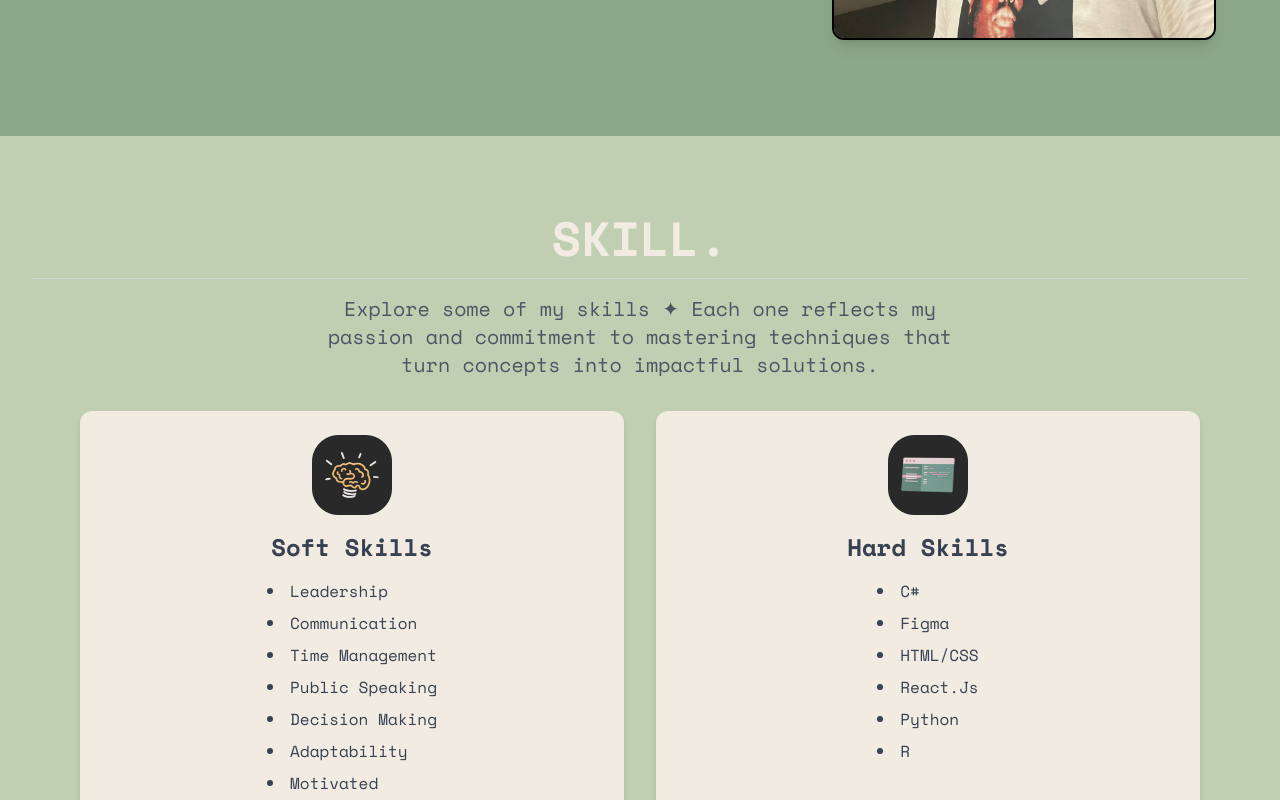
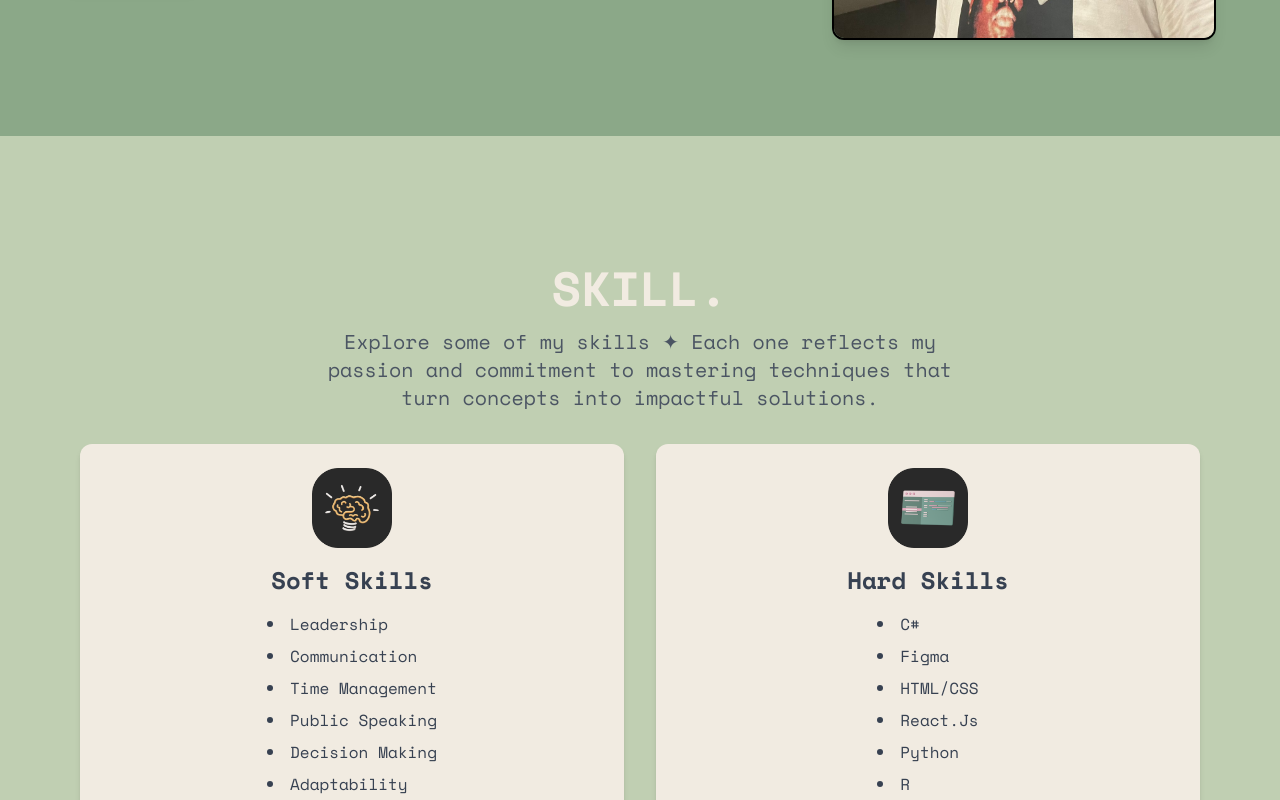
Before and after one commit to DarrenAnthonyBeltham/portfolio, a React (Create React App) app: page / in a window 1280 px wide. Shown: the part 520-1320 px from the top of the page. Built offline with nearby package versions, Linux system fonts and the light colour scheme.

Commit message:
Update Skill.jsx

```diff
--- a/src/components/Skill.jsx
+++ b/src/components/Skill.jsx
@@ -4,9 +4,8 @@ import SoftSkill from '../image/SoftSkill.png';
 
 export default function Skills() {
   return (
-    <div className="min-h-screen bg-[#C0CFB2] flex flex-col items-center justify-center py-16 px-8 font-spacemono">
+    <div className="bg-[#C0CFB2] flex flex-col items-center justify-center px-8 py-32 font-spacemono">
       <h1 className="text-4xl md:text-5xl font-bold mb-4 text-[#F1EBE1]">SKILL.</h1>
-      <div className="w-full h-px bg-gray-300 mb-4"></div>
       <p className="text-lg md:text-xl text-gray-600 mb-8 text-center max-w-2xl">
         Explore some of my skills ✦ Each one reflects my passion and commitment to mastering
         techniques that turn concepts into impactful solutions.
```
